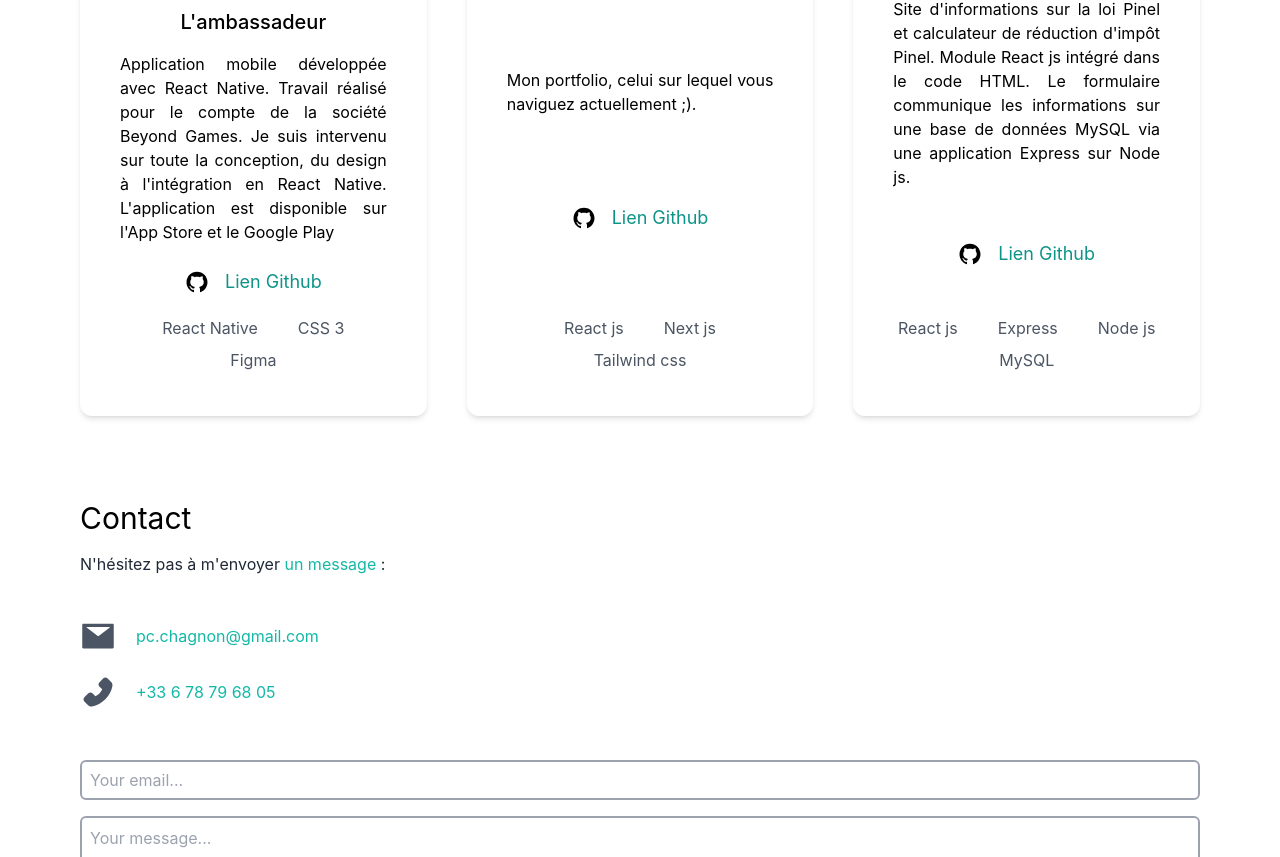
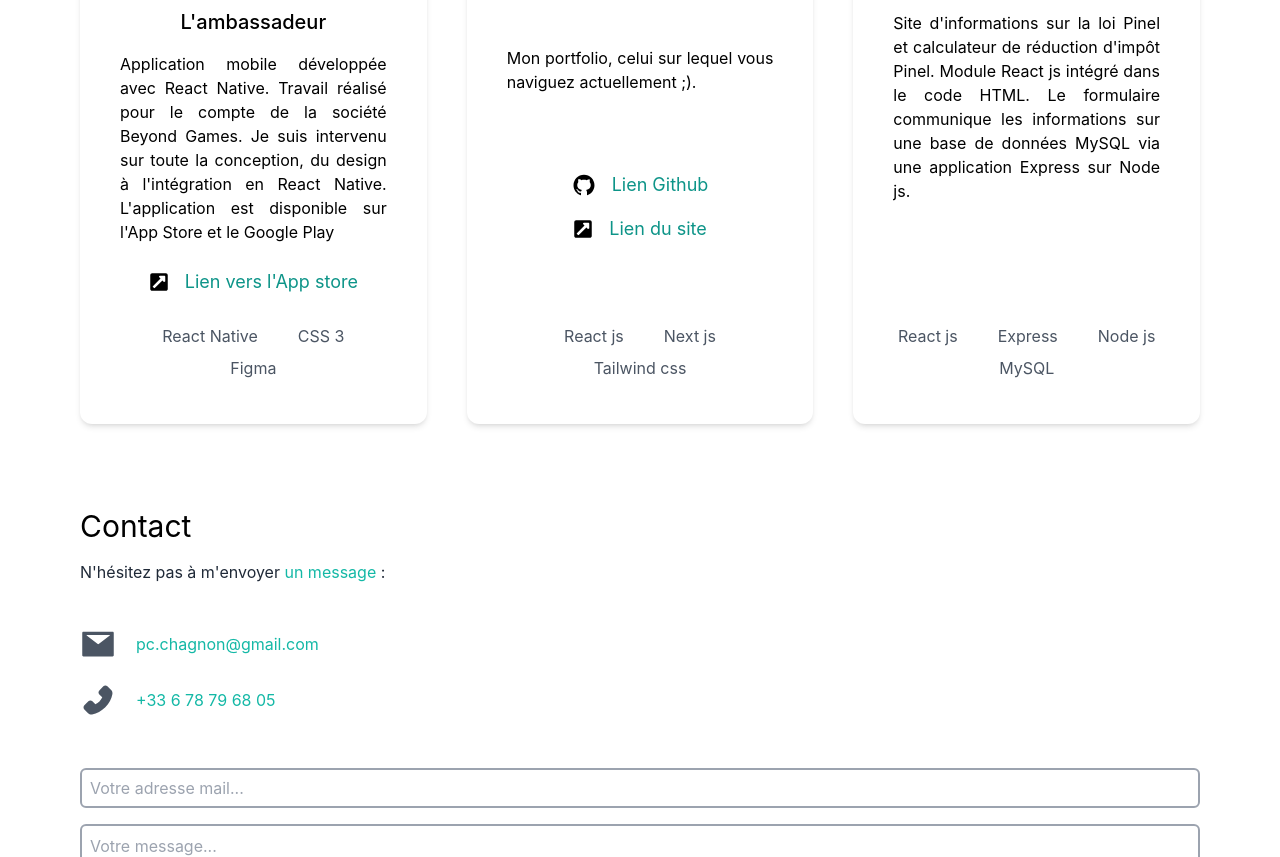
Before and after one commit to PierreChagnon/portfolio, a Next.js app: page / in a window 1280 px wide. Shown: the part 1564-2421 px from the top of the page. Built offline with nearby package versions, Linux system fonts and the light colour scheme.

Commit message:
card's links update

```diff
--- a/components/Card.jsx
+++ b/components/Card.jsx
@@ -1,7 +1,8 @@
 import Image from "next/image"
 import { AiFillGithub } from "react-icons/ai"
+import { FaExternalLinkSquareAlt } from "react-icons/fa"
 
-export default function Card({ id, previews, title, description, githubLink = '#', frameworks, handleShowInfos }) {
+export default function Card({ id, previews, title, description, githubLink = '#', frameworks, handleShowInfos, link = '#', linkText = '' }) {
 
     return (
         <div
@@ -15,12 +16,26 @@ export default function Card({ id, previews, title, description, githubLink = '#
                 })}
             </div>
             <h3 className='text-xl mt-2 font-medium py-4 text-center'>{title}</h3>
-            <p className='text-justify mb-2'>{description}</p>
-            <div onClick={(e) => e.stopPropagation()} className="flex w-full justify-center items-center text-lg py-4">
-                <AiFillGithub className="text-2xl mr-4" />
-                <span className="before:block before:absolute before:inset-0 before:border-b before:border-b-teal-600 before:hover:border-b-teal-800 before:w-full before:scale-x-0 before:hover:scale-x-100 relative inline-block before:transition before:duration-150 before:ease-out before:hover:ease-in">
-                    <a href={githubLink} target="_blank" rel="noreferrer" className="w-full relative hover:text-teal-800 transition duration-150 ease-out hover:ease-in text-teal-600">Lien Github</a>
-                </span>
+            <p className='text-justify'>{description}</p>
+            <div className="flex flex-col gap-4 my-6 ">
+                {
+                    githubLink !== "#" &&
+                    <div onClick={(e) => e.stopPropagation()} className="flex w-full justify-center items-center text-lg ">
+                        <AiFillGithub className="text-2xl mr-4" />
+                        <span className="before:block before:absolute before:inset-0 before:border-b before:border-b-teal-600 before:hover:border-b-teal-800 before:w-full before:scale-x-0 before:hover:scale-x-100 relative inline-block before:transition before:duration-150 before:ease-out before:hover:ease-in">
+                            <a href={githubLink} target="_blank" rel="noreferrer" className="w-full relative hover:text-teal-800 transition duration-150 ease-out hover:ease-in text-teal-600">Lien Github</a>
+                        </span>
+                    </div>
+                }
+                {
+                    link !== "#" &&
+                    <div onClick={(e) => e.stopPropagation()} className="flex w-full justify-center items-center text-lg ">
+                        <FaExternalLinkSquareAlt className="text-xl mr-4" />
+                        <span className="before:block before:absolute before:inset-0 before:border-b before:border-b-teal-600 before:hover:border-b-teal-800 before:w-full before:scale-x-0 before:hover:scale-x-100 relative inline-block before:transition before:duration-150 before:ease-out before:hover:ease-in">
+                            <a href={link} target="_blank" rel="noreferrer" className="w-full relative hover:text-teal-800 transition duration-150 ease-out hover:ease-in text-teal-600">{linkText}</a>
+                        </span>
+                    </div>
+                }
             </div>
             <div className='flex justify-center gap-x-10 flex-wrap '>
                 {frameworks.map((framework, key) => {
--- a/pages/index.js
+++ b/pages/index.js
@@ -79,7 +79,7 @@ export default function Home() {
         </div>
         <div id='icons-container' className='md:sticky top-0 w-fit z-30 mx-auto text-5xl flex gap-16 py-4 items-center'>
           <a className='hover:scale-110 transition duration-150 ease-out hover:ease-in' href='https://github.com/PierreChagnon' target="_blank" rel="noreferrer" ><AiFillGithub className='cursor-pointer text-gray-800 dark:text-gray-400' /></a>
-          <a href='mailto:pc.chagnon@gmail.com'><AiFillMail className='cursor-pointer text-teal-600 dark:text-cyan-500 hover:scale-110 transition duration-150 ease-out hover:ease-in' /></a>
+          <a href='#contact'><AiFillMail className='cursor-pointer text-teal-600 dark:text-cyan-500 hover:scale-110 transition duration-150 ease-out hover:ease-in' /></a>
           <a className='hover:scale-110 transition duration-150 ease-out hover:ease-in' href='https://www.malt.fr/profile/pierrechagnon' target="_blank" rel="noreferrer" ><img className="object-contain" width={40} src="https://dam.malt.com/rebranding2020/malt-logo/icon-76x76" alt="" /></a>
         </div>
         <div className='relative w-60 h-60 mx-auto my-20 md:h-96 md:w-96'>
@@ -92,15 +92,18 @@ export default function Home() {
           </div>
           <div className='lg:flex gap-10'>
             <Card
+              linkText="Lien vers l'App store"
+              link="https://apps.apple.com/fr/app/lambassadeur/id1631734917" //lien vers le site
               handleShowInfos={() => handleShowInfos([slideAmbassadeur])}
               id={"card-1"}
               previews={[design1, design2]}
               title="L'ambassadeur"
               description="Application mobile développée avec React Native. Travail réalisé pour le compte de la société Beyond Games. Je suis intervenu sur toute la conception, du design à l'intégration en React Native. L'application est disponible sur l'App Store et le Google Play"
-              githubLink="https://github.com/PierreChagnon/Ambassadeur"
               frameworks={["React Native", "CSS 3", "Figma"]}
             />
             <Card
+              link="https://pierrechagnon.fr"
+              linkText='Lien du site'
               handleShowInfos={() => handleShowInfos([design3, design32, design33])}
               id={'card-2'}
               previews={[design3]}
@@ -120,7 +123,7 @@ export default function Home() {
             />
           </div>
         </section>
-        <section className='flex flex-col'>
+        <section id='contact' className='flex flex-col'>
           <h3 className='text-3xl py-1 mt-10 dark:text-white'>Contact</h3>
           <p className='text-mb mb-5 py-2 leading-8 text-gray-800 dark:text-gray-400'>N&apos;hésitez pas à m&apos;envoyer <span className='text-teal-500'>un message </span>:</p>
           <div className='flex my-2 items-center' >
@@ -130,8 +133,8 @@ export default function Home() {
             <AiFillPhone className='mr-5 text-4xl text-gray-600 dark:text-gray-400' /><p className='py-2 text-teal-500 w-56'>+33 6 78 79 68 05</p>
           </div>
           <form action="https://formsubmit.co/pc.chagnon@gmail.com" method="POST" className='flex flex-col justify-center text-center mt-8 '>
-            <input className='dark:outline-none dark:border-0 outline-gray-400 text-gray-600 border-gray-400 border-2 rounded-md my-2 h-10 p-2 ' type="email" name='email' placeholder='Your email...' required />
-            <textarea className='dark:outline-none dark:border-0 outline-gray-400 text-gray-600 border-gray-400 border-2 rounded-md my-2 p-2 h-32 ' name="message" id="textarea" placeholder='Your message...'></textarea>
+            <input className='dark:outline-none dark:border-0 outline-gray-400 text-gray-600 border-gray-400 border-2 rounded-md my-2 h-10 p-2 ' type="email" name='email' placeholder='Votre adresse mail...' required />
+            <textarea className='dark:outline-none dark:border-0 outline-gray-400 text-gray-600 border-gray-400 border-2 rounded-md my-2 p-2 h-32 ' name="message" id="textarea" placeholder='Votre message...'></textarea>
             <input type="hidden" name="_next" value="https://pierrechagnon.fr"></input>
             <button className='hover:scale-105 transition duration-150 ease-out hover:ease-in shadow-md w-1/2 bg-gradient-to-r from-cyan-500 to-teal-500 text-white p-2 rounded-md mx-auto my-4' type='submit'>Envoyer</button>
           </form>
--- a/styles/globals.css
+++ b/styles/globals.css
@@ -6,6 +6,7 @@ body {
     padding: 0;
     margin: 0;
     font-family: -apple-system, BlinkMacSystemFont, Segoe UI, Roboto, Oxygen, Ubuntu, Cantarell, Fira Sans, Droid Sans, Helvetica Neue, sans-serif;
+    scroll-behavior: smooth;
 }
 
 a {
@@ -14,6 +15,8 @@ a {
 }
 
 * {
+    padding: 0;
+    margin: 0;
     box-sizing: border-box;
 }
 
```
